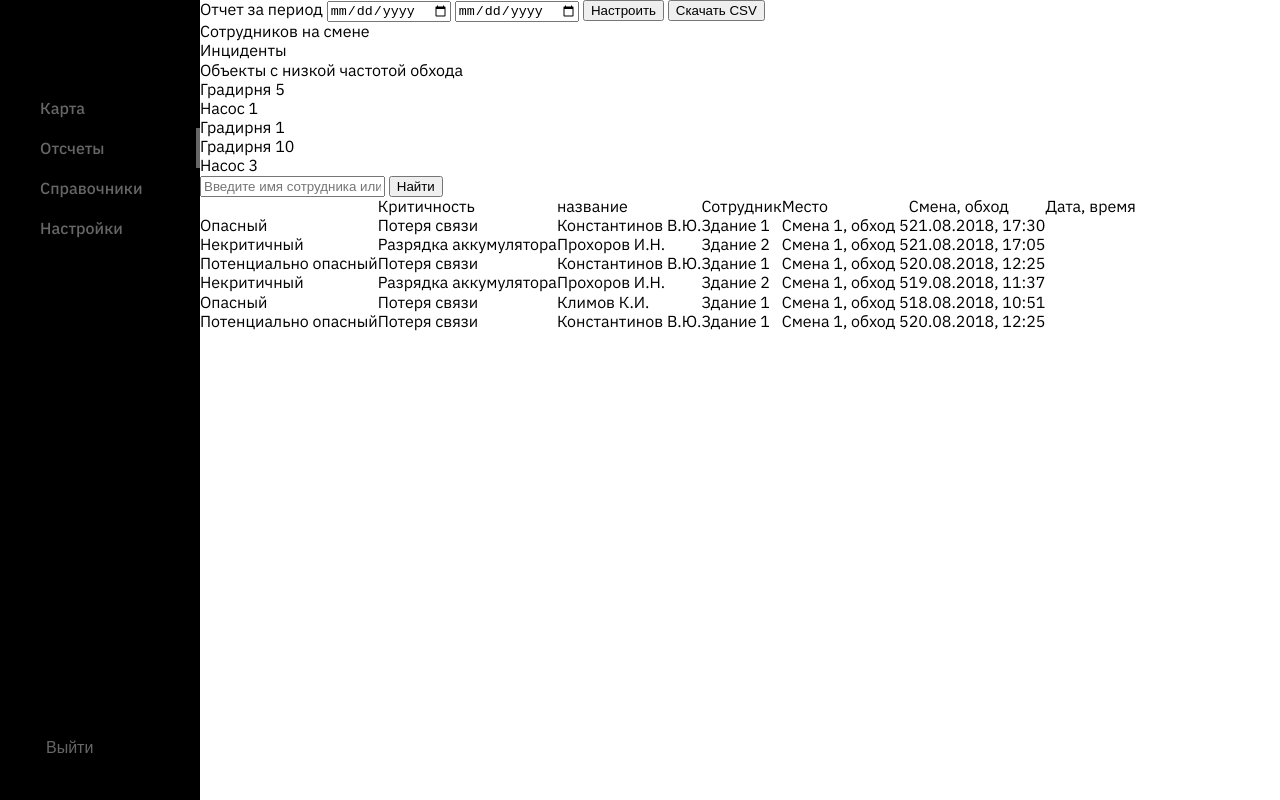
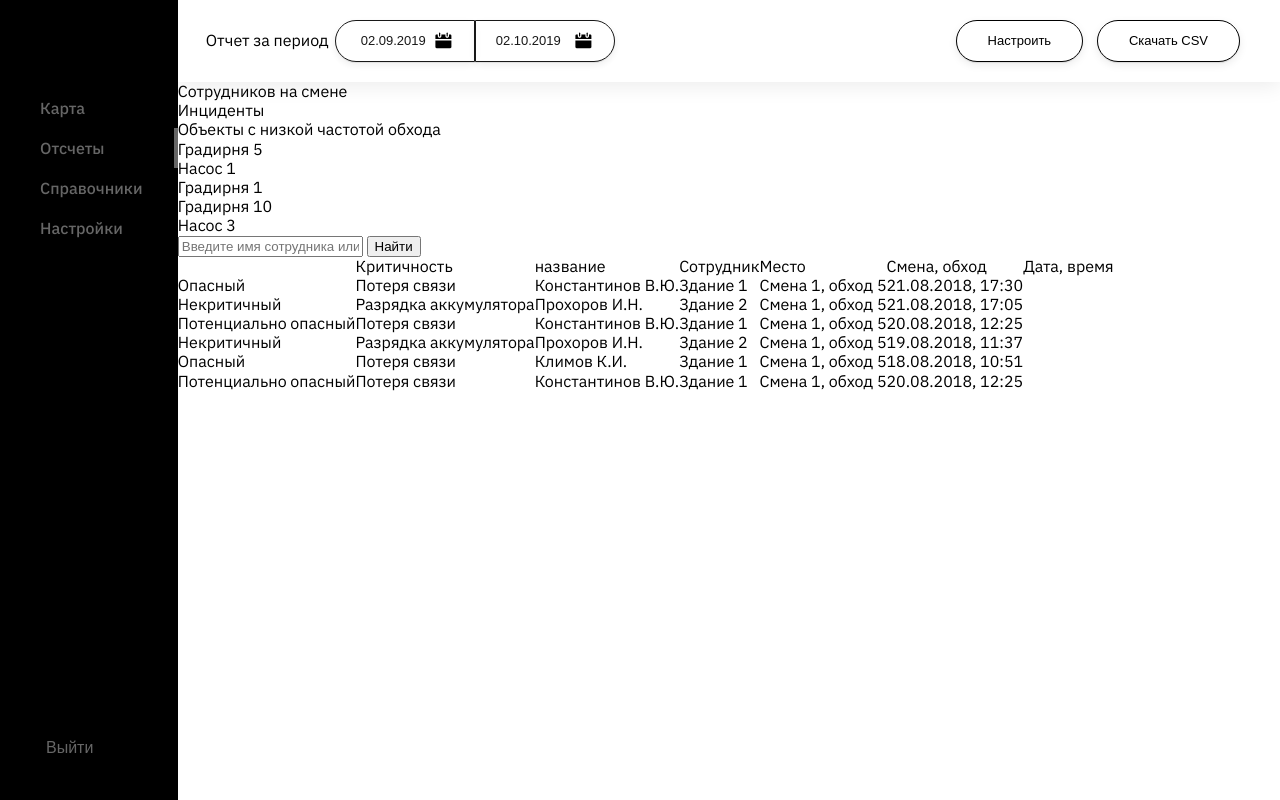
Before and after one commit to masiacra/HSE-task, a plain HTML site: page landing-page/index.html in a window 1280 px wide. Drawn offline with Linux system fonts and the light colour scheme.

Commit message:
(feat)Add styles for header

```diff
--- a/landing-page/index.html
+++ b/landing-page/index.html
@@ -13,17 +13,26 @@
     </head>
     <body>
         <div class="container">
-            <header>
-                <label>Отчет за период</label>
-                <input type="date" value="02.09.2019">
-                <input type="date" value="02.10.2019">
-
-                <button type="button">
-                    Настроить
-                </button>
-                <button type="button">
-                    Скачать CSV
-                </button>
+            <header class="header">
+                <div class="header__interval">
+                    <label class="header__label">Отчет за период</label>
+                    <div class="header__date-wrapper">
+                        <input type="text" class="header__date header__date-left" value="02.09.2019">
+                        <img class="header__date-icon" src="./images/calendar.svg" alt="calendar icon">
+                    </div>
+                    <div class="header__date-wrapper">
+                        <input type="text" class="header__date header__date-right" value="02.10.2019">
+                        <img class="header__date-icon" src="./images/calendar.svg" alt="calendar icon">
+                    </div>
+                </div>
+                <div>
+                    <button type="button" class="header__action">
+                        Настроить
+                    </button>
+                    <button type="button" class="header__action">
+                        Скачать CSV
+                    </button>
+                </div>
             </header>
             <main>
                 <div>
--- a/landing-page/style/index.css
+++ b/landing-page/style/index.css
@@ -9,8 +9,10 @@ body {
 
 .container {
     height: 100%;
+    width: 100%;
 }
 
+/* styles for navigation bar*/
 .nav-bar {
     background-color: #000000;
     padding: 88px 0 42px 40px;
@@ -55,3 +57,70 @@ body {
 .nav-bar__active {
     border-right: 4px solid rgba(255, 255, 255, 0.4);
 }
+
+/* styles for header */
+.header {
+    background: #FFFFFF;
+    box-shadow: 0px -1px 1px rgba(0, 0, 0, 0.1), 0px 4px 20px rgba(0, 0, 0, 0.08);
+    padding: 20px 40px 20px 28px;
+    display: flex;
+    align-items: center;
+    justify-content: space-between;
+}
+
+.header__action {
+    font-size: 13px;
+    line-height: 20px;
+    font-weight: 500;
+    padding: 10px 31px 10px;
+    box-shadow: 0px 1px 1px rgba(0, 0, 0, 0.1), 0px 3px 8px rgba(0, 0, 0, 0.08);
+    border-radius: 40px;
+    background: #FFFFFF;
+    border: 1px solid #000000;
+    margin-left: 10px;
+}
+
+.header__interval {
+    display: flex;
+    align-items: center;
+}
+
+.header__label {
+    font-size: 16px;
+}
+
+.header__date {
+    font-weight: 500;
+    font-size: 13px;
+    line-height: 20px;
+    opacity: 0.9;
+    border: 1px solid #000000;
+    box-shadow: 0px 1px 1px rgba(0, 0, 0, 0.1), 0px 3px 8px rgba(0, 0, 0, 0.08);
+    outline: none;
+    padding-top: 10px;
+    padding-bottom: 10px;
+    width: 140px;
+}
+
+.header__date-left {
+    border-radius: 40px 0 0 40px;
+    padding-left: 25px;
+    padding-right: 44px;
+    margin-left: 6px;
+}
+
+.header__date-right {
+    border-radius: 0 40px 40px 0;
+    padding-right: 49px;
+    padding-left: 20px;
+}
+
+.header__date-wrapper {
+    position: relative;
+}
+
+.header__date-icon {
+    position: absolute;
+    top: 25%;
+    right: 22px;
+}
```
Also changed, not shown: landing-page/images/calendar.svg (added).
